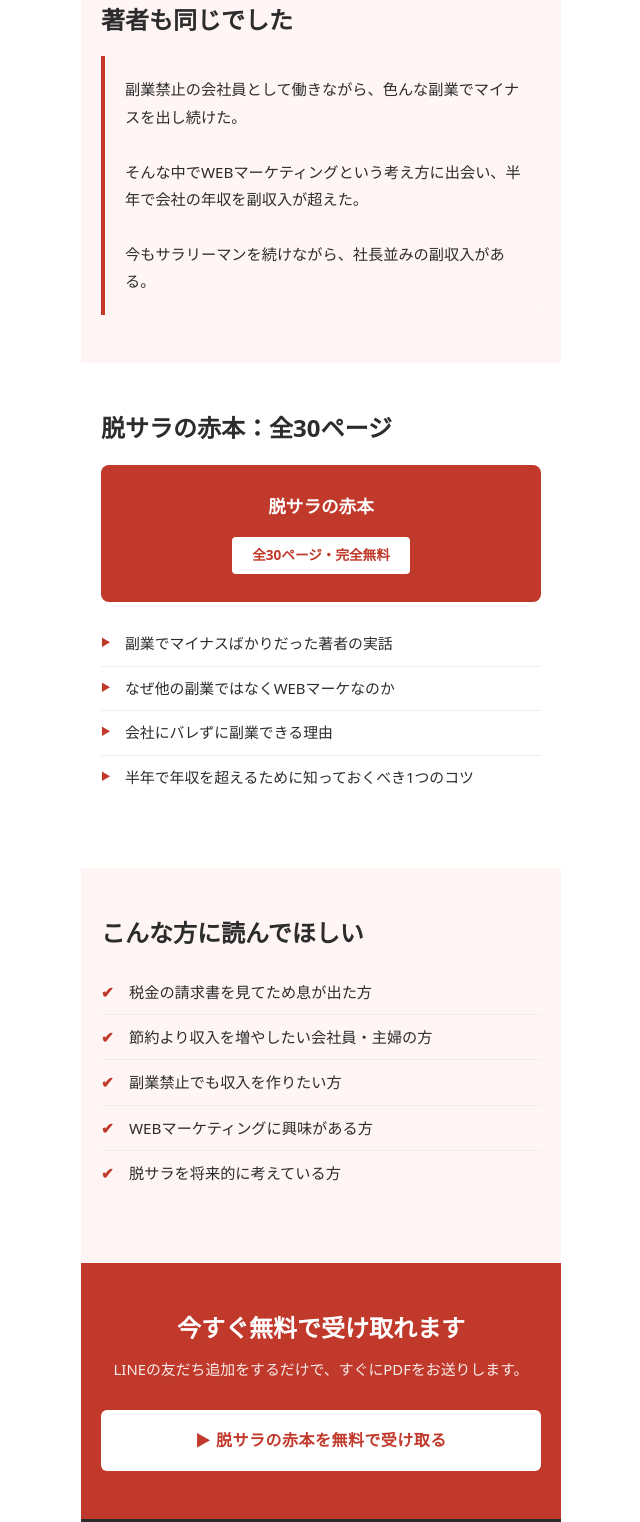
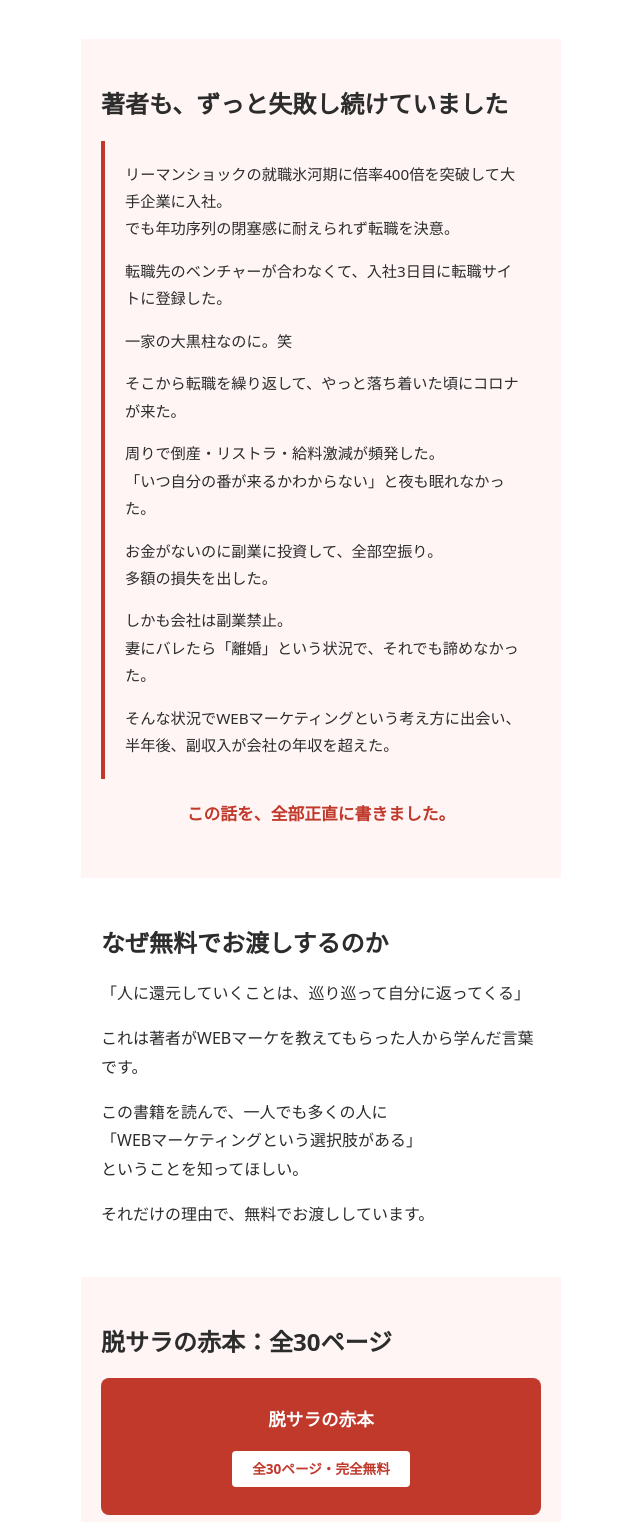
Before and after one commit to shiro-market/lp, a plain HTML site: page index.html in a window 1280 px wide. Shown: the part 892-2414 px from the top of the page, without its empty margins (319-959 px from the left). Drawn offline with Linux system fonts and the light colour scheme.

Commit message:
improve LP copy

```diff
--- a/index.html
+++ b/index.html
@@ -296,6 +296,21 @@
       letter-spacing: 0.03em;
     }
 
+    .hero-note {
+      font-size: 0.78rem;
+      color: rgba(255,255,255,0.7);
+      text-align: center;
+      margin-top: 10px;
+    }
+
+    .author-emphasis {
+      color: #C0392B;
+      font-size: 1.05rem;
+      font-weight: 900;
+      margin-top: 20px;
+      text-align: center;
+    }
+
     /* Footer */
     footer {
       background: #2C2C2C;
@@ -316,8 +331,9 @@
   <!-- Hero -->
   <section id="hero">
     <h1>その税金の請求書、節約で乗り越えようとしていませんか？</h1>
-    <p class="hero-sub">副業禁止の会社員が半年で年収を超えたWEB起業の方法を無料でお渡しします</p>
+    <p class="hero-sub">色んな副業でマイナスを出し続けた。<br>妻にバレたら離婚の状況で、それでも諦めなかった。<br>副業禁止の会社員が半年で年収を超えるまでの全記録を<br>今だけ無料でお渡しします</p>
     <a href="#" class="btn-main">▶︎ 脱サラの赤本を無料で受け取る</a>
+    <p class="hero-note">※登録はLINEのみ。メアド不要・完全無料です</p>
   </section>
 
   <!-- Empathy -->
@@ -333,12 +349,27 @@
 
   <!-- Author -->
   <section id="author">
-    <h2>著者も同じでした</h2>
+    <h2>著者も、ずっと失敗し続けていました</h2>
     <div class="author-box">
-      副業禁止の会社員として働きながら、色んな副業でマイナスを出し続けた。<br><br>
-      そんな中でWEBマーケティングという考え方に出会い、半年で会社の年収を副収入が超えた。<br><br>
-      今もサラリーマンを続けながら、社長並みの副収入がある。
+      <p>リーマンショックの就職氷河期に倍率400倍を突破して大手企業に入社。<br>でも年功序列の閉塞感に耐えられず転職を決意。</p>
+      <p>転職先のベンチャーが合わなくて、入社3日目に転職サイトに登録した。</p>
+      <p>一家の大黒柱なのに。笑</p>
+      <p>そこから転職を繰り返して、やっと落ち着いた頃にコロナが来た。</p>
+      <p>周りで倒産・リストラ・給料激減が頻発した。<br>「いつ自分の番が来るかわからない」と夜も眠れなかった。</p>
+      <p>お金がないのに副業に投資して、全部空振り。<br>多額の損失を出した。</p>
+      <p>しかも会社は副業禁止。<br>妻にバレたら「離婚」という状況で、それでも諦めなかった。</p>
+      <p>そんな状況でWEBマーケティングという考え方に出会い、<br>半年後、副収入が会社の年収を超えた。</p>
     </div>
+    <p class="author-emphasis">この話を、全部正直に書きました。</p>
+  </section>
+
+  <!-- Why Free -->
+  <section id="whyfree">
+    <h2>なぜ無料でお渡しするのか</h2>
+    <p>「人に還元していくことは、巡り巡って自分に返ってくる」</p>
+    <p>これは著者がWEBマーケを教えてもらった人から学んだ言葉です。</p>
+    <p>この書籍を読んで、一人でも多くの人に<br>「WEBマーケティングという選択肢がある」<br>ということを知ってほしい。</p>
+    <p>それだけの理由で、無料でお渡ししています。</p>
   </section>
 
   <!-- Book -->
@@ -372,9 +403,9 @@
 
   <!-- CTA -->
   <section id="cta">
-    <h2>今すぐ無料で受け取れます</h2>
-    <p class="cta-desc">LINEの友だち追加をするだけで、すぐにPDFをお送りします。</p>
-    <a href="#" class="btn-main">▶︎ 脱サラの赤本を無料で受け取る</a>
+    <h2>今すぐ受け取れます。登録は30秒。</h2>
+    <p class="cta-desc">LINEの友だち追加をするだけで、すぐにPDFをお届けします。<br>メールアドレスの登録も、クレジットカードも不要です。<br>完全無料です。</p>
+    <a href="#" class="btn-main">▶︎ 脱サラの赤本を今すぐ無料で受け取る</a>
   </section>
 
   <!-- Footer -->
```
